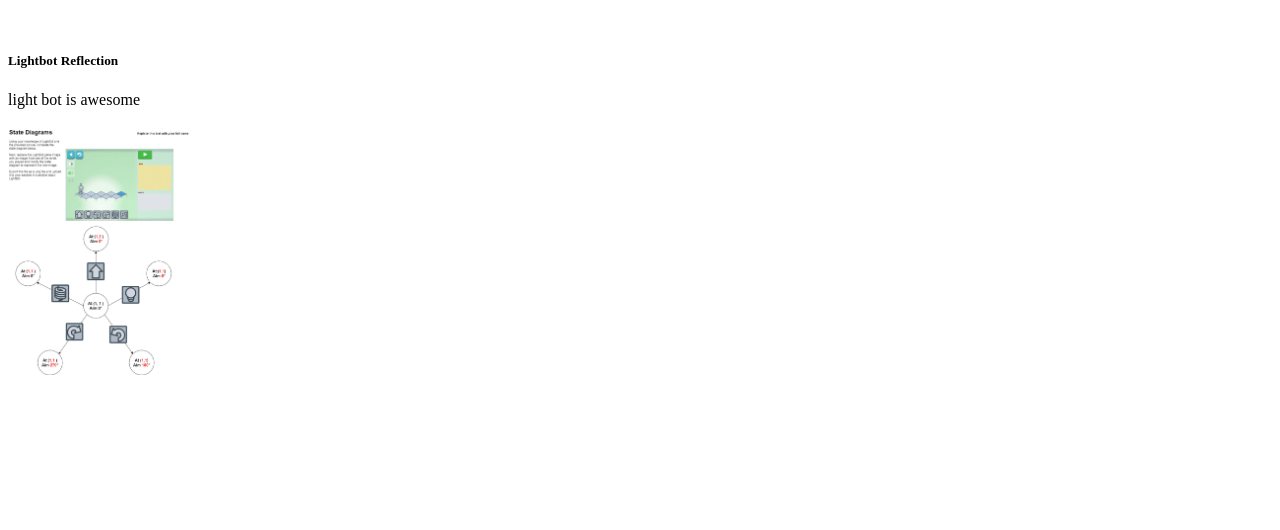
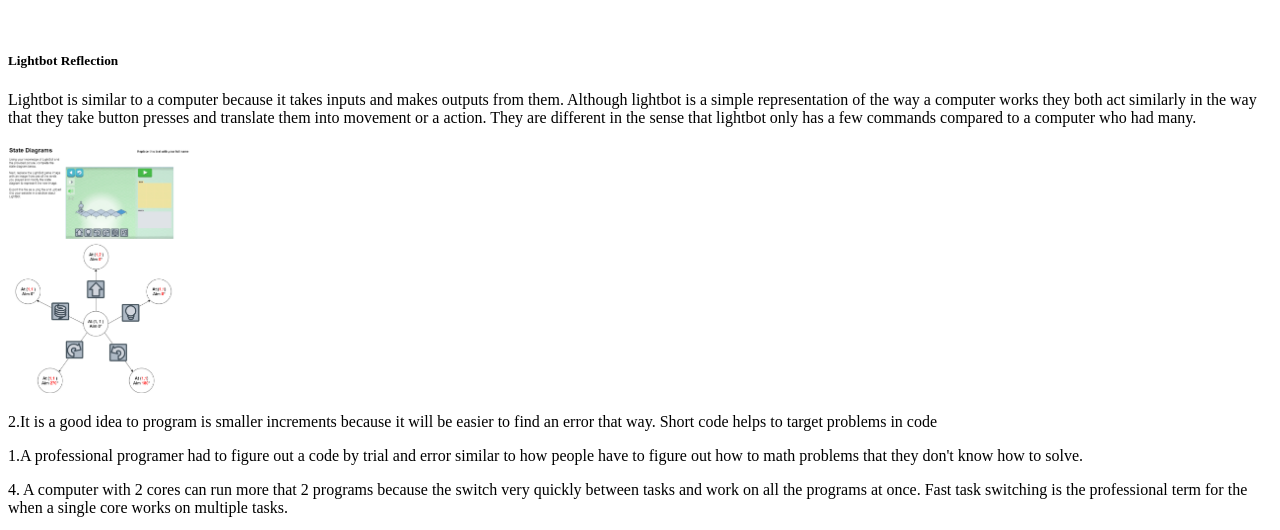
Before and after one commit to spencerdaugherty/spencerdaugherty.github.io, a plain HTML site: page Portfolio.html in a window 1280 px wide. Shown: the part 601-1131 px from the top of the page. Before the commit the page ends 988 px from the top, so only its background shows below. Drawn offline with Linux system fonts and the light colour scheme; grey boxes are pictures that could not be loaded.

Commit message:
added lighbot and questons

```diff
--- a/Portfolio.html
+++ b/Portfolio.html
@@ -14,9 +14,13 @@
     <p>Blown to bits is a story that tells about how the internet has evolved and how "bits" travel. It talks about how bits are created and how they can not be deleated and stay on the internet forever. In chapter four they mention that not all search engines are the same. They can change what shows up when you Google, Bing, Yahoo, ect something and almost twist the truth. Search engines can also bring up forbedden things which are not always accepted in todays scociety. </p>
     <br>
     <h5>Lightbot Reflection</h5>
-    <p>light bot is awesome</p>
+    <p>Lightbot is similar to a computer because it takes inputs and makes outputs from them. Although lightbot is a simple representation of the way a computer works they both act similarly in the way that they take button presses and translate them into movement or a action. They are different in the sense that lightbot only has a few commands compared to a computer who had many. </p>
     <img src="images/lightbot.png" height="250">
 	  </body>
 
+    <p>2.It is a good idea to program is smaller increments because it will be easier to find an error that way. Short code helps to target problems in code</p>
+    <p>1.A professional programer had to figure out a code by trial and error similar to how people have to figure out how to math problems that they don't know how to solve.</p>
+    <p>4. A computer with 2 cores can run more that 2 programs because the switch very quickly between tasks and work on all the programs at once. Fast task switching is the professional term for the when a single core works on multiple tasks.</p>
 
+    <iframe allowtransparency="true" width="485" height="402" src="//scratch.mit.edu/projects/embed/172450303/?autostart=false" frameborder="0" allowfullscreen></iframe>
 	</html>
```
